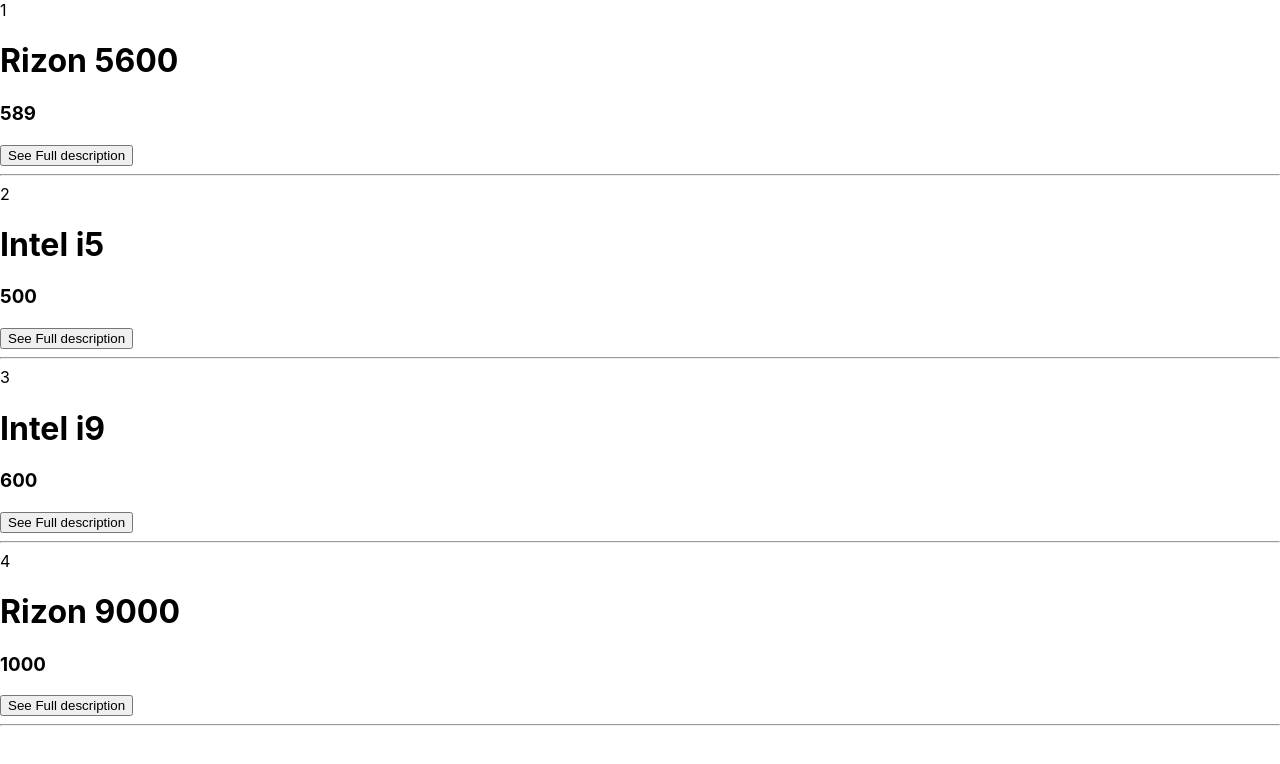
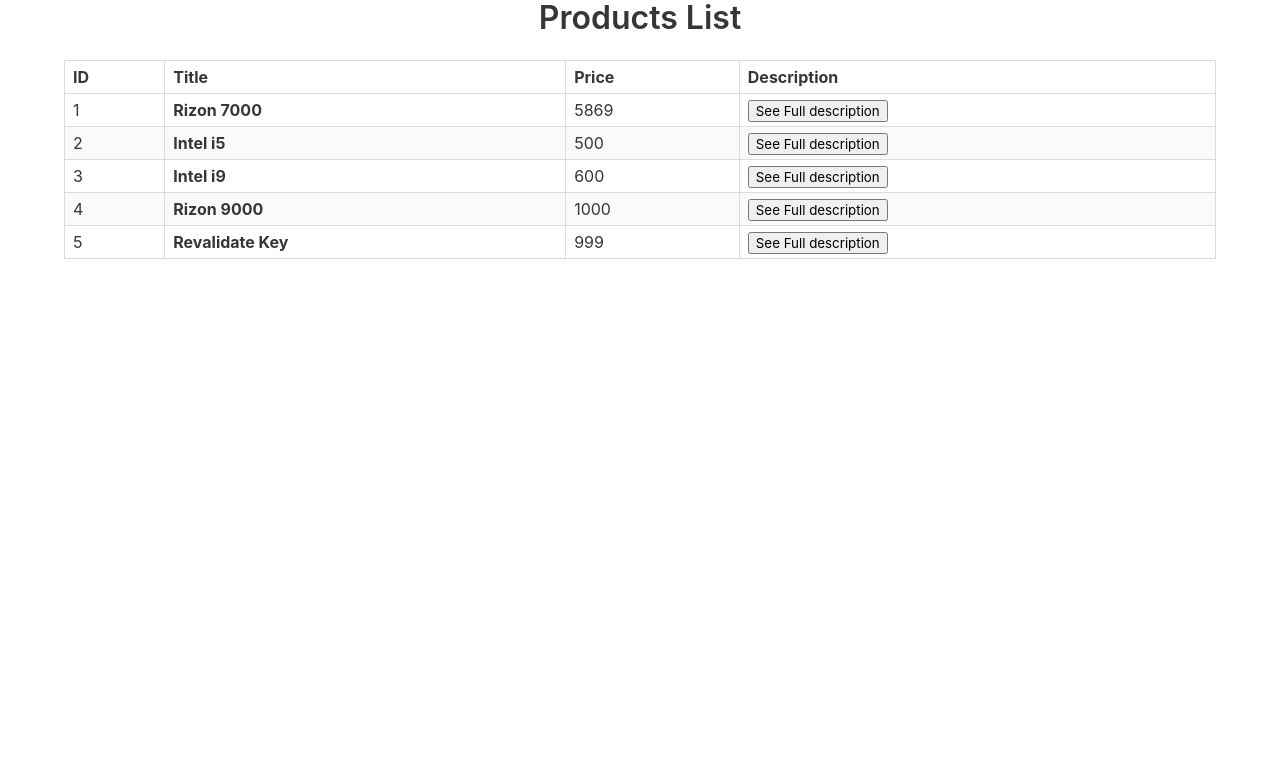
Before and after one commit to Gauravpant14/NEXT_JS_2022, a Next.js app: page /products in a window 1280 px wide. Shown: the top 764 px of the page. Built offline with nearby package versions, Linux system fonts and the light colour scheme; data requests are answered from the project's data file.

Commit message:
using revalidate key inside getstatic props for solving ssg issue, now stale data issue can be fixed

```diff
--- a/db.json
+++ b/db.json
@@ -2,9 +2,9 @@
     "products": [
         {
             "id": 1,
-            "title":"Rizon 5600",
-            "price":589,
-            "description": "A hot gaming and coding processor"
+            "title":"Rizon 7000",
+            "price":5869,
+            "description": "Buy this from amazon or flipcart or call this number"
         },
         {
             "id": 2,
@@ -23,6 +23,12 @@
             "title":"Rizon 9000",
             "price":1000,
             "description": "best processor for gaming"
+        },
+        {
+            "id": 5,
+            "title":"Revalidate Key ",
+            "price":999,
+            "description": "automatically fetch data within given time period"
         }
     ]
 }
--- a/package.json
+++ b/package.json
@@ -9,10 +9,12 @@
     "serve-json": "json-server --watch db.json --port 4000"
   },
   "dependencies": {
+    "bulma": "^0.9.3",
     "json-server": "^0.17.0",
     "next": "12.0.7",
     "react": "17.0.2",
-    "react-dom": "17.0.2"
+    "react-dom": "17.0.2",
+    "sass": "^1.49.0"
   },
   "devDependencies": {
     "eslint": "8.6.0",
--- a/pages/_app.js
+++ b/pages/_app.js
@@ -1,4 +1,4 @@
-import '../styles/globals.css'
+import '../styles/globals.scss'
 
 function MyApp({ Component, pageProps }) {
   return <Component {...pageProps} />
--- a/pages/products/index.js
+++ b/pages/products/index.js
@@ -3,20 +3,34 @@
 
 const ProductList = ({ products }) => {
   return (
-    <div>
+    <div className="container">
+      <h1 className="title has-text-centered">Products List</h1>
+      <table className="table is-bordered is-striped is-narrow is-hoverable is-fullwidth mt-4">
+        <thead>
+          <tr>
+            <th title="id">ID</th>
+            <th title="Title">Title</th>
+            <th title="Price">Price</th>
+            <th title="See full Description">Description</th>
+          </tr>
+        </thead>
+        <tbody>
       {products.map((e, i) => (
-        <div key={i}>
-          <span>{e.id}</span>
-          <h1>{e.title}</h1>
+        <tr key={i}>
+          <td>{e.id}</td>
+          <th>{e.title}</th>
           {/* <h2>{e.description}</h2> */}
-          <h3>{e.price}</h3>
+          <td>{e.price}</td>
+          <td>
           <Link href={`/products/${e.id}`} passHref>
             <button>See Full description</button>
           </Link>
+          </td>
 
-          <hr />
-        </div>
+        </tr>
       ))}
+      </tbody>
+      </table>
     </div>
   );
 };
@@ -24,11 +38,14 @@
 export default ProductList;
 
 export async function getStaticProps() {
+  console.log('generating list');
+
   const response = await fetch("http://localhost:4000/products");
   const results = await response.json();
   return {
     props: {
       products: results,
     },
+    revalidate: 10
   };
 }
--- a/styles/globals.css
+++ b/styles/globals.scss
@@ -1,3 +1,4 @@
+@import '~bulma/bulma';
 html,
 body {
   padding: 0;
```
Also changed, not shown: pages/index.js (+20 -7 lines), pages/products/[productId].js (+7 -6 lines), next.config.js (line endings or trailing spaces), 2 other files (tests, documents, lock files or other folders).
